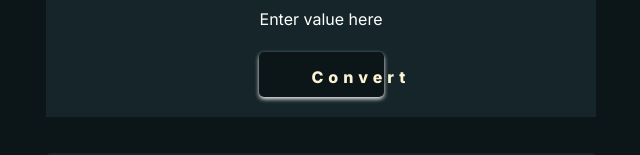
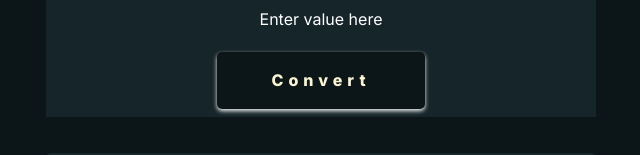
Before and after one commit to kevmill29/unit-metric-imperial--converter, a website: page index.html in a window 1280 px wide. In both pictures the pointer is over the button "Convert". Shown: the part 193-348 px from the top of the page, without its empty margins (319-959 px from the left). Drawn offline with nearby package versions, Linux system fonts and the light colour scheme.

Commit message:
Update index.css

```diff
--- a/index.css
+++ b/index.css
@@ -100,8 +100,7 @@ button{
 }
 
 button:active, button:hover { /*Clicked and held*/
-width: 125px;
-height: 45px;
+ padding: 1.2rem 3.4rem;
   box-shadow: 0px 2px 4px whitesmoke;
     transition: 0.5s;
 }
```
